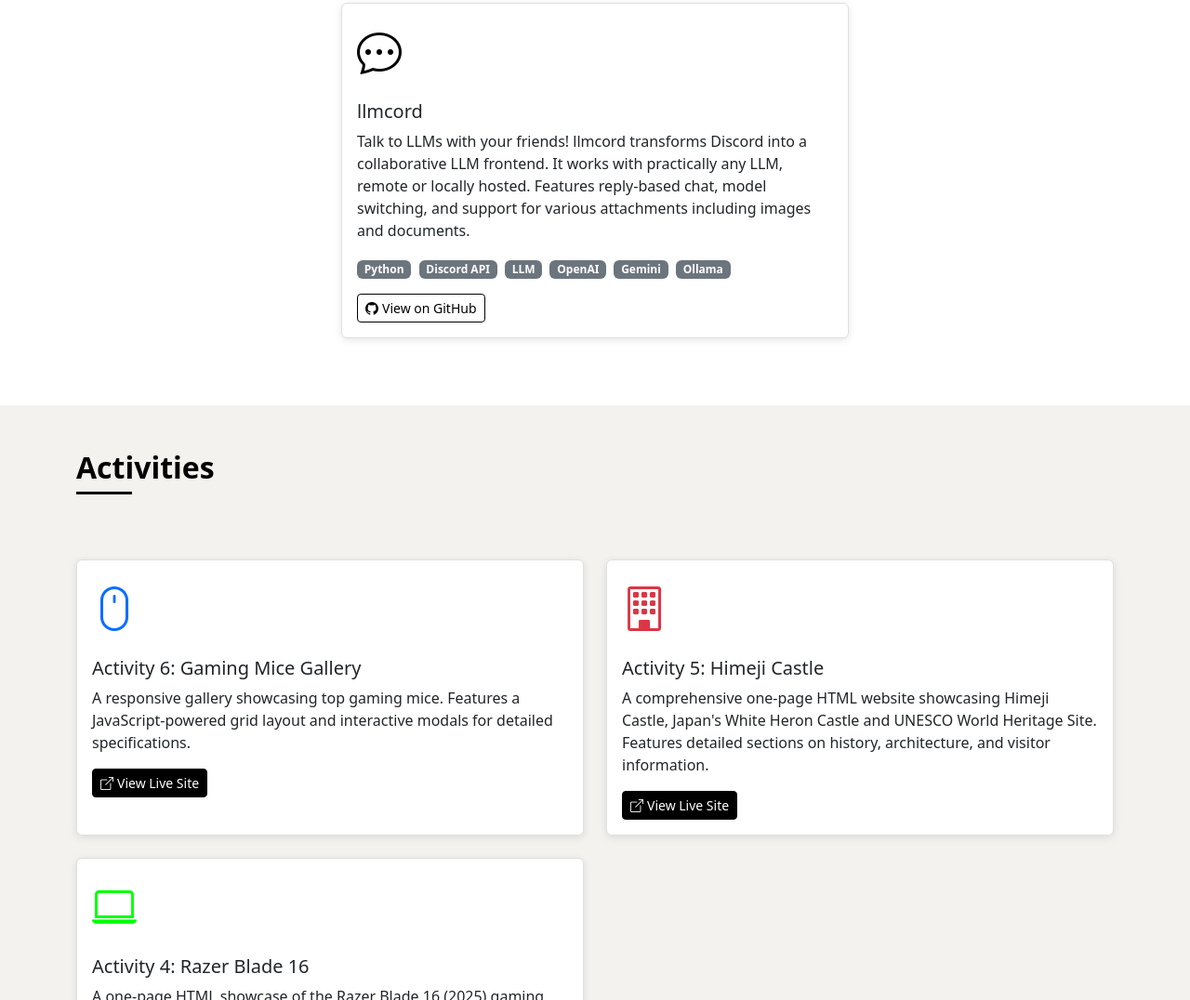
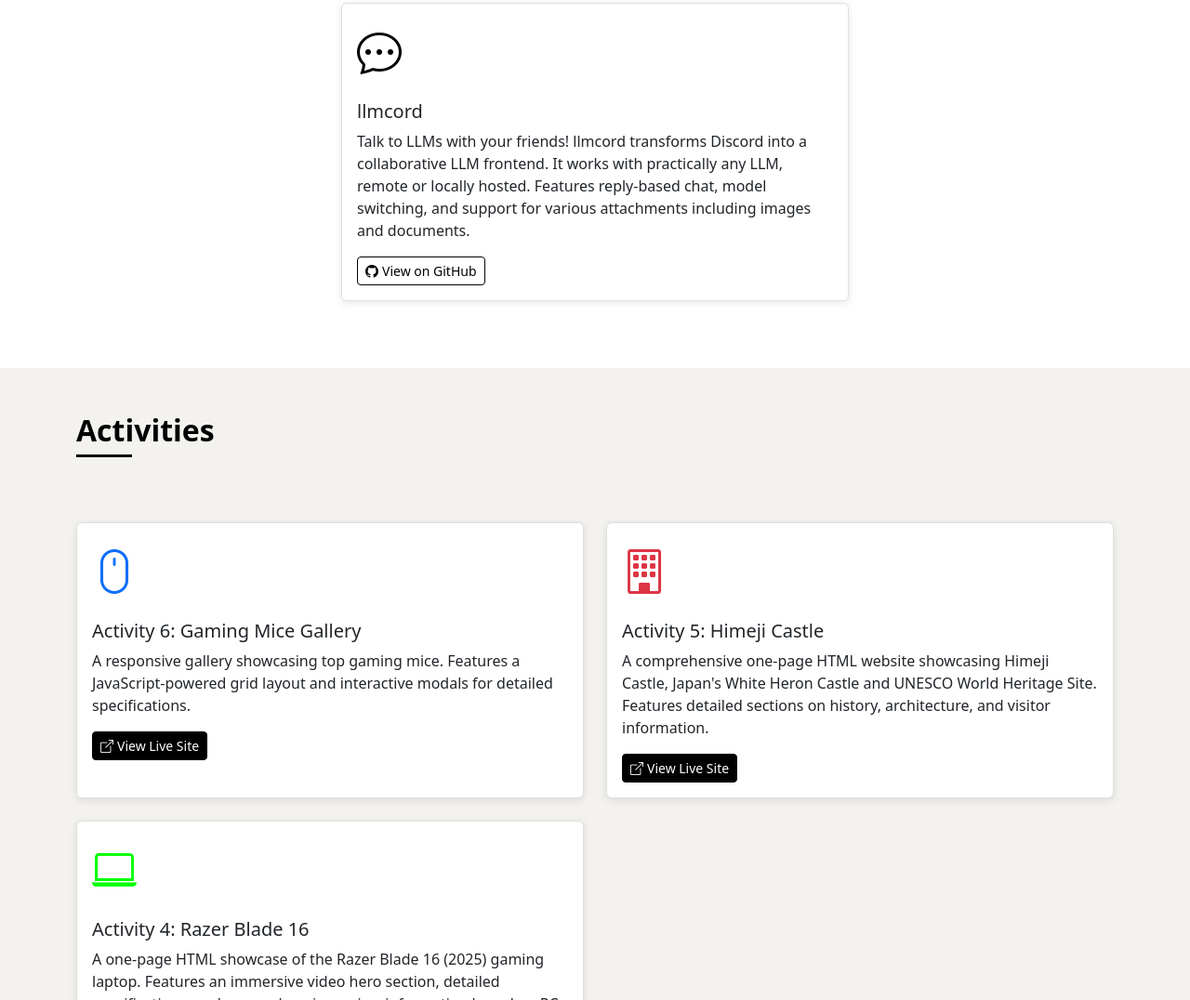
Before and after one commit to anojndr/anojndr.github.io, a plain HTML site: page index.html in a window 1280 px wide. Shown: the part 2090-3166 px from the top of the page at 93% size. Drawn offline with nearby package versions, Linux system fonts and the light colour scheme.

Commit message:
Remove technology badges from llmcord card

```diff
--- a/index.html
+++ b/index.html
@@ -165,14 +165,6 @@
                             </div>
                             <h5 class="card-title">llmcord</h5>
                             <p class="card-text">Talk to LLMs with your friends! llmcord transforms Discord into a collaborative LLM frontend. It works with practically any LLM, remote or locally hosted. Features reply-based chat, model switching, and support for various attachments including images and documents.</p>
-                            <div class="mt-3 mb-3">
-                                <span class="badge bg-secondary me-1">Python</span>
-                                <span class="badge bg-secondary me-1">Discord API</span>
-                                <span class="badge bg-secondary me-1">LLM</span>
-                                <span class="badge bg-secondary me-1">OpenAI</span>
-                                <span class="badge bg-secondary me-1">Gemini</span>
-                                <span class="badge bg-secondary">Ollama</span>
-                            </div>
                             <a href="https://github.com/anojndr/llmcord" target="_blank" class="btn btn-sm btn-outline-primary">
                                 <i class="bi bi-github me-1"></i>View on GitHub
                             </a>
```
